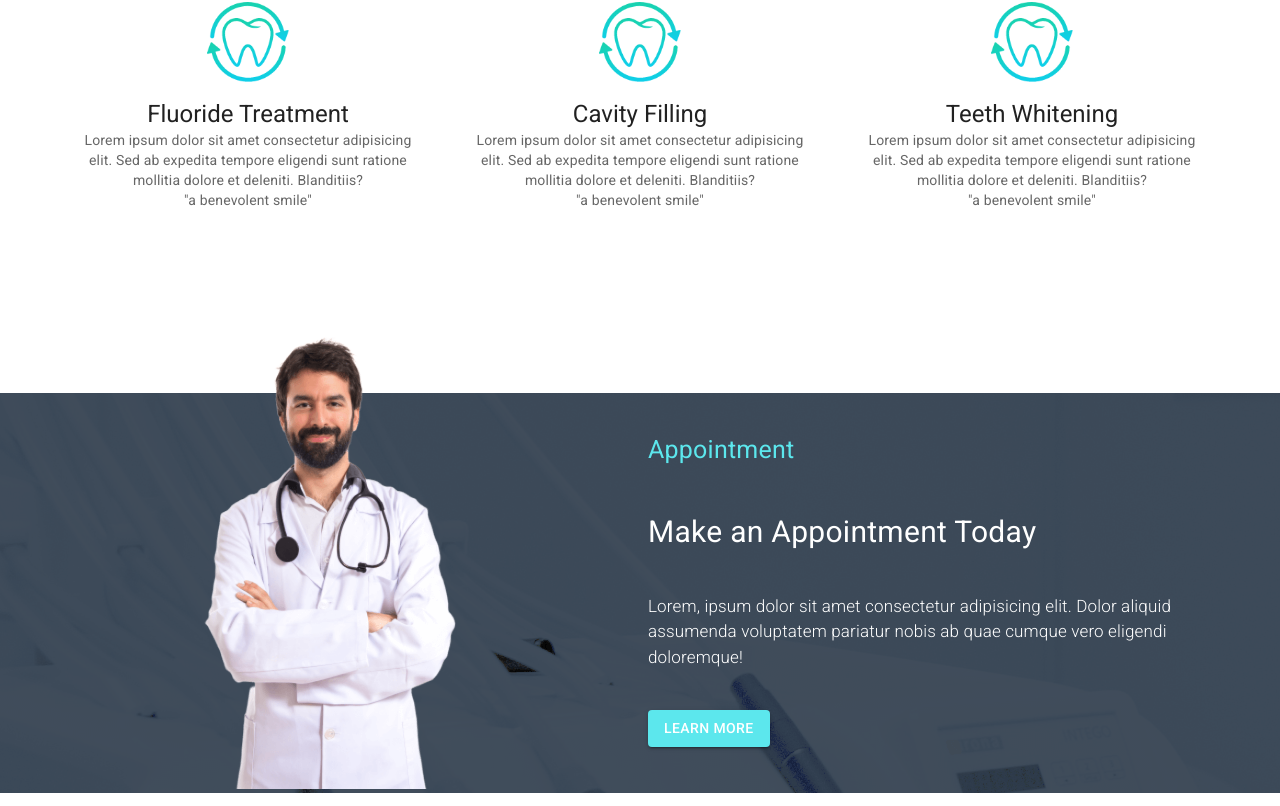
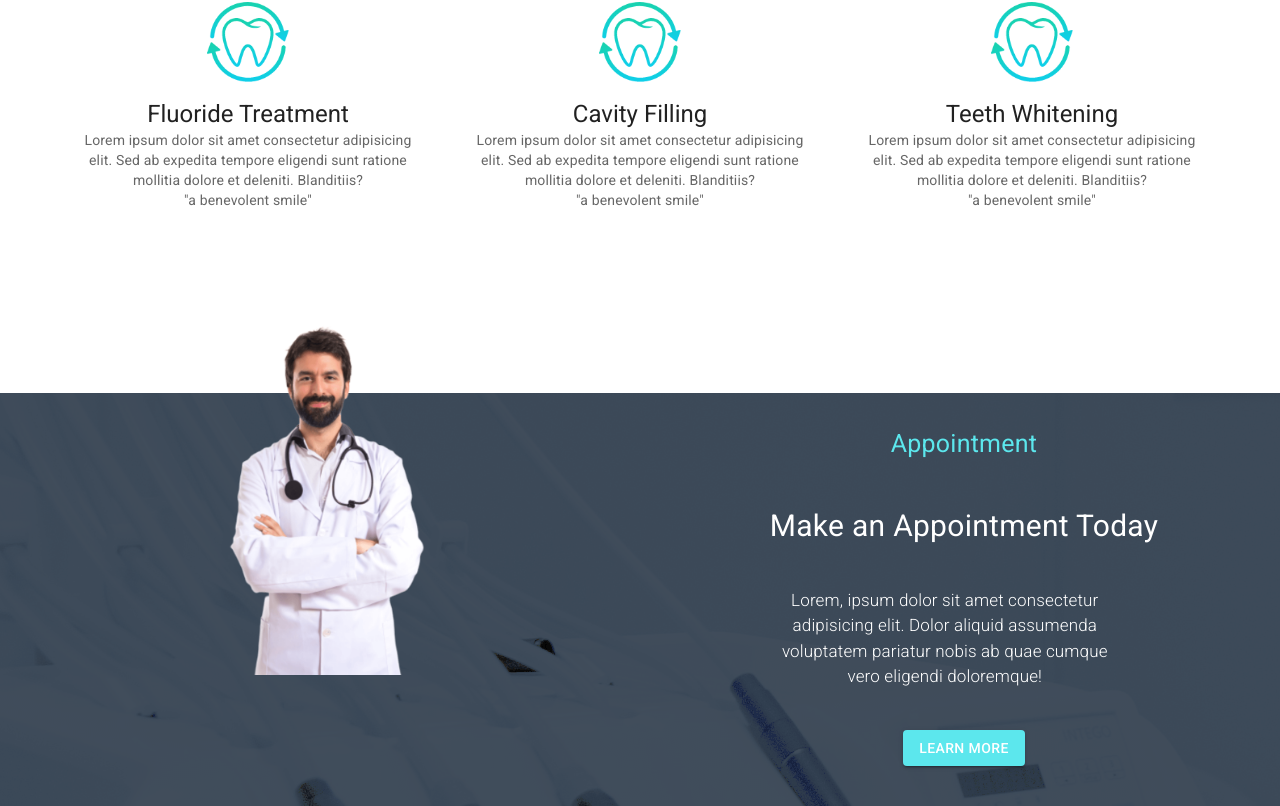
Before and after one commit to arshad657/doctors-portal, a React (Create React App) app: page / in a window 1280 px wide. Shown: the part 616-1422 px from the top of the page. Built offline with nearby package versions, Linux system fonts and the light colour scheme.

Commit message:
20/07/22 (11AM)

```diff
--- a/src/Home/AppointmentBanner/AppointmentBanner.js
+++ b/src/Home/AppointmentBanner/AppointmentBanner.js
@@ -18,24 +18,24 @@ function AppointmentBanner() {
         <Grid container spacing={2}>
         <Grid item xs={12} md={6}>
         <img src={doctor}
-        style={{width:500, marginTop: '-120px'}}
+        style={{maxWidth: "61%", minWidth: "370px", marginTop: '-120px'}}
         />
         </Grid>
 
         <Grid item xs={12} md={6} sx={{
         display: 'flex',
-        justifyContent: 'flex-start',
+        justifyContent: 'center',
         alignItems: 'center',
-        textAlign: 'left'
+        textAlign: 'center'
         }}>
             <Box>
                 <Typography varient='h6' sx={{mb: 5, mt: 2}} style={{color: '#5CE7ED',fontSize: 25}}>
                 Appointment
                 </Typography>
-                <Typography varient='h1' sx={{my: 5}} style={{color: 'white', fontSize: 30}}>
+                <Typography varient='h4' sx={{my: 5}} style={{color: 'white', fontSize: 30}}>
                 Make an Appointment Today
                 </Typography>
-                <Typography varient='h' sx={{my: 5}} style={{color: 'white', fontWeight:300, fontSize: 17, width: '600px' }}>
+                <Typography varient='h6' sx={{my: 5}} style={{color: 'white', fontWeight:300, fontSize: 17, maxWidth: '350px' }}>
                 Lorem, ipsum dolor sit amet consectetur adipisicing elit. Dolor aliquid assumenda voluptatem pariatur nobis ab quae cumque vero eligendi doloremque!
                 </Typography>
                 <Button variant='contained' sx={{mb: 5}}style={{backgroundColor: '#5CE7ED'}}>Learn More
--- a/src/Home/Banner/Banner.js
+++ b/src/Home/Banner/Banner.js
@@ -28,14 +28,14 @@ function Banner() {
                     Your New Smile <br />
                     Starts Here
                 </Typography>
-                <Typography variant='h6' sx={{my: 4, fontSize: 14, color: 'gray', fontWeight: 300, width: '500px'}}>
+                <Typography variant='h6' sx={{my: 4, fontSize: 14, color: 'gray', fontWeight: 300, maxWidth: '500px'}}>
                     Lorem ipsum dolor sit amet consectetur adipisicing elit. Neque quam impedit consequatur suscipit illum amet soluta cumque. Laboriosam, qui eaque?
                 </Typography>
                 <Button variant='contained' style={{backgroundColor: '#5CE7ED'}}>Get Appointment</Button>
                 </Box>
             </Grid>
             <Grid item xs={12} md={6} style={ verticalCenter}>
-                <img src={chair} alt="" style={{width: '400px', textAlign: 'center'}} />
+                <img src={chair} alt="" style={{maxWidth: '400px', minWidth: '250px', textAlign: 'center'}} />
             </Grid>
 
         </Grid>
```
